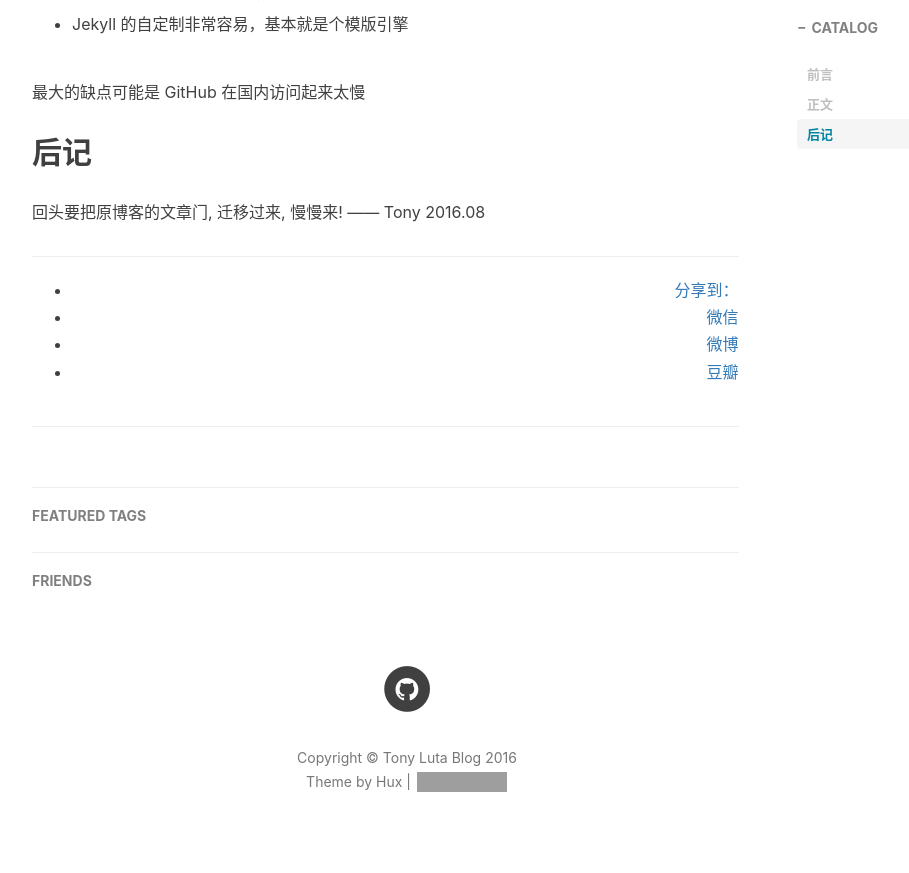
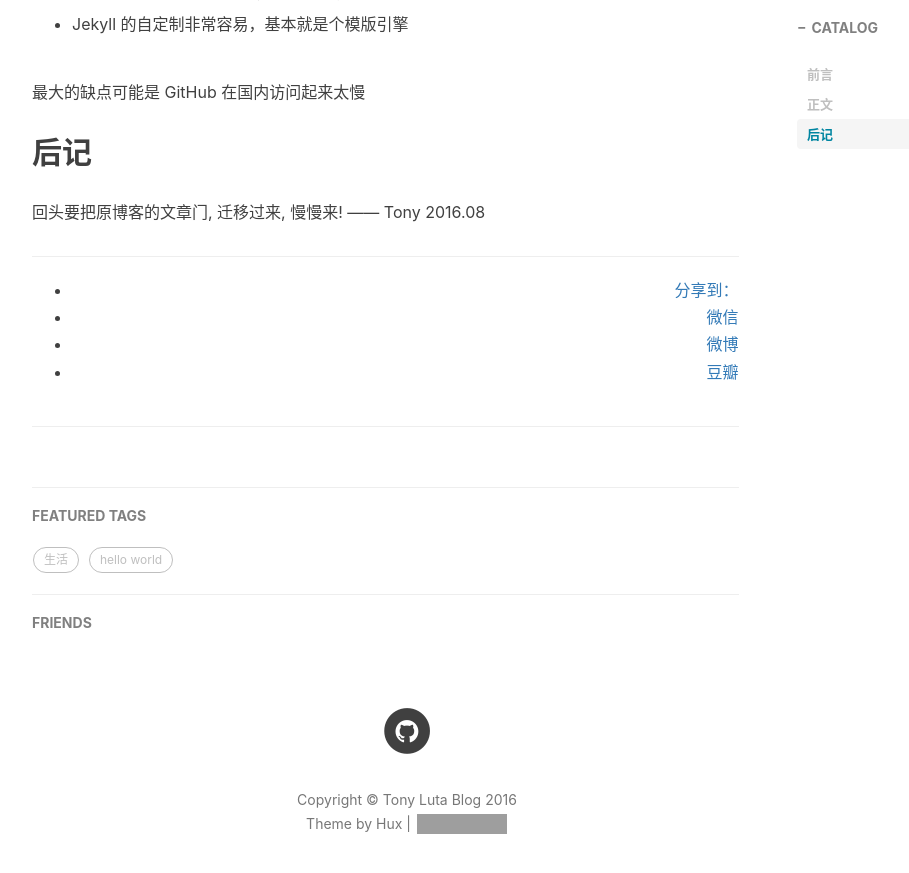
Before and after one commit to TonyLuta/TonyLuta.github.io, a Jekyll site: the page built from _posts/2016-08-16-hello-world.markdown, in a window 1280 px wide and 900 px high, scrolled down 1207 px. Shown: the top 873 px of the window, without its empty margins (233-1142 px from the left). Built offline with Jekyll 4.4.1, drawn with Linux system fonts in a browser that asks for light colours; nearby versions of some CDN libraries; comment, search, counter and statistics services are not loaded; grey boxes are pictures that could not be loaded.

Commit message:
修改post 模板

```diff
--- a/_layouts/post.html
+++ b/_layouts/post.html
@@ -160,7 +160,7 @@ layout: default
                     <h5><a href="/tags/">FEATURED TAGS</a></h5>
                     <div class="tags">
         				{% for tag in site.tags %}
-                            {% if tag[1].size > {{site.featured-condition-size}} %}
+                            {% if tag[1].size >= {{site.featured-condition-size}} %}
                 				<a href="/tags/#{{ tag[0] }}" title="{{ tag[0] }}" rel="{{ tag[1].size }}">
                                     {{ tag[0] }}
                                 </a>
```
